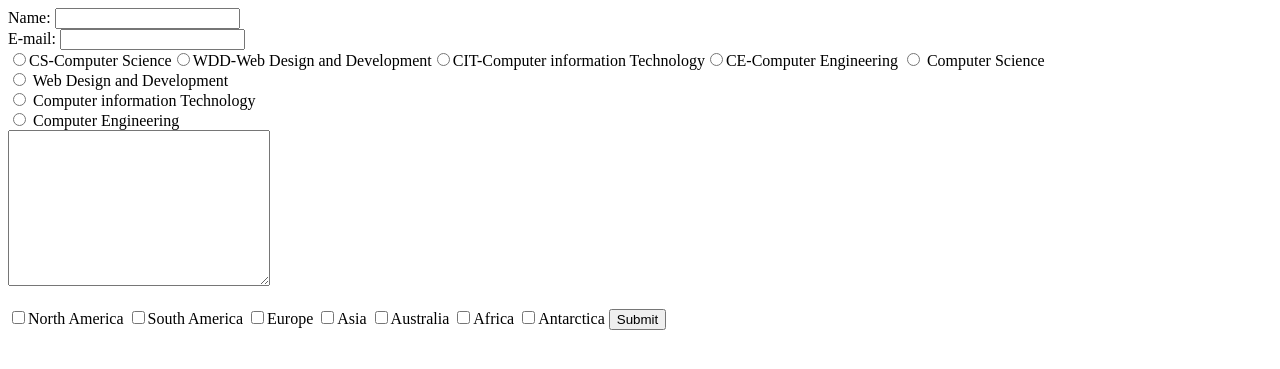
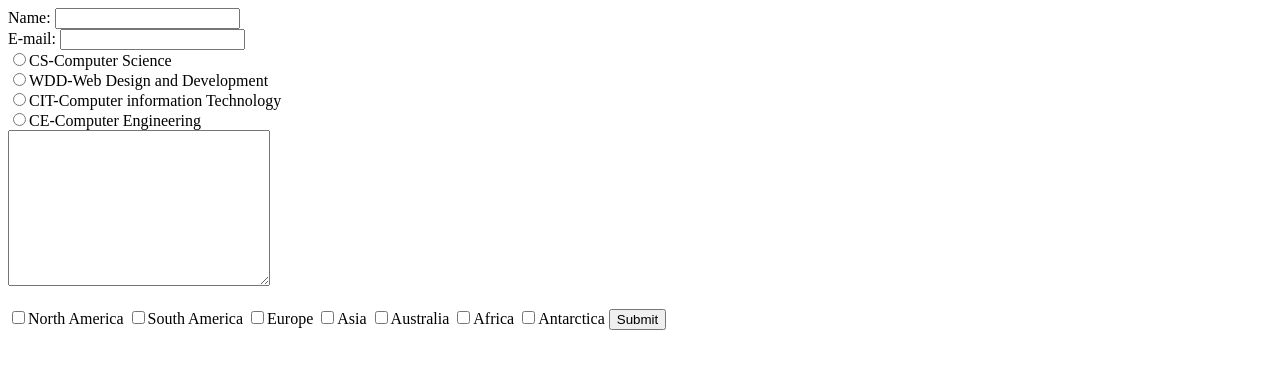
Before and after one commit to prbowler/bowlerhomepage, a PHP site: page /teach03.php in a window 1280 px wide. Shown: the top 369 px of the page. Run offline with PHP 8.4, Linux system fonts and the light colour scheme.

Commit message:
Teach03 first

```diff
--- a/web/teach03.php
+++ b/web/teach03.php
@@ -12,13 +12,13 @@
        <?php
            $major = array("CS-Computer Science","WDD-Web Design and Development","CIT-Computer information Technology","CE-Computer Engineering");
            foreach ($major as $value) {
-               echo "<input type='radio' name='Major' value='$value'>$value";
+               echo "<input type='radio' name='Major' value='$value'>$value<br>";
            }
         ?>
-       <input type="radio" name="Major" value="Computer Science"> <label>Computer Science</label><br>
-       <input type="radio" name="Major" value="Web Design and Development"> <label>Web Design and Development</label><br>
-       <input type="radio" name="Major" value="Computer information Technology"> <label>Computer information Technology</label><br>
-       <input type="radio" name="Major" value="Computer Engineering"> <label>Computer Engineering</label><br>
+<!--       <input type="radio" name="Major" value="Computer Science"> <label>Computer Science</label><br>-->
+<!--       <input type="radio" name="Major" value="Web Design and Development"> <label>Web Design and Development</label><br>-->
+<!--       <input type="radio" name="Major" value="Computer information Technology"> <label>Computer information Technology</label><br>-->
+<!--       <input type="radio" name="Major" value="Computer Engineering"> <label>Computer Engineering</label><br>-->
        <textarea name="Comments" rows="10" cols="30"></textarea><br><br>
        <input type="checkbox" name="continents[]" value="North America"><label>North America</label>
        <input type="checkbox" name="continents[]" value="South America"><label>South America</label>
```
